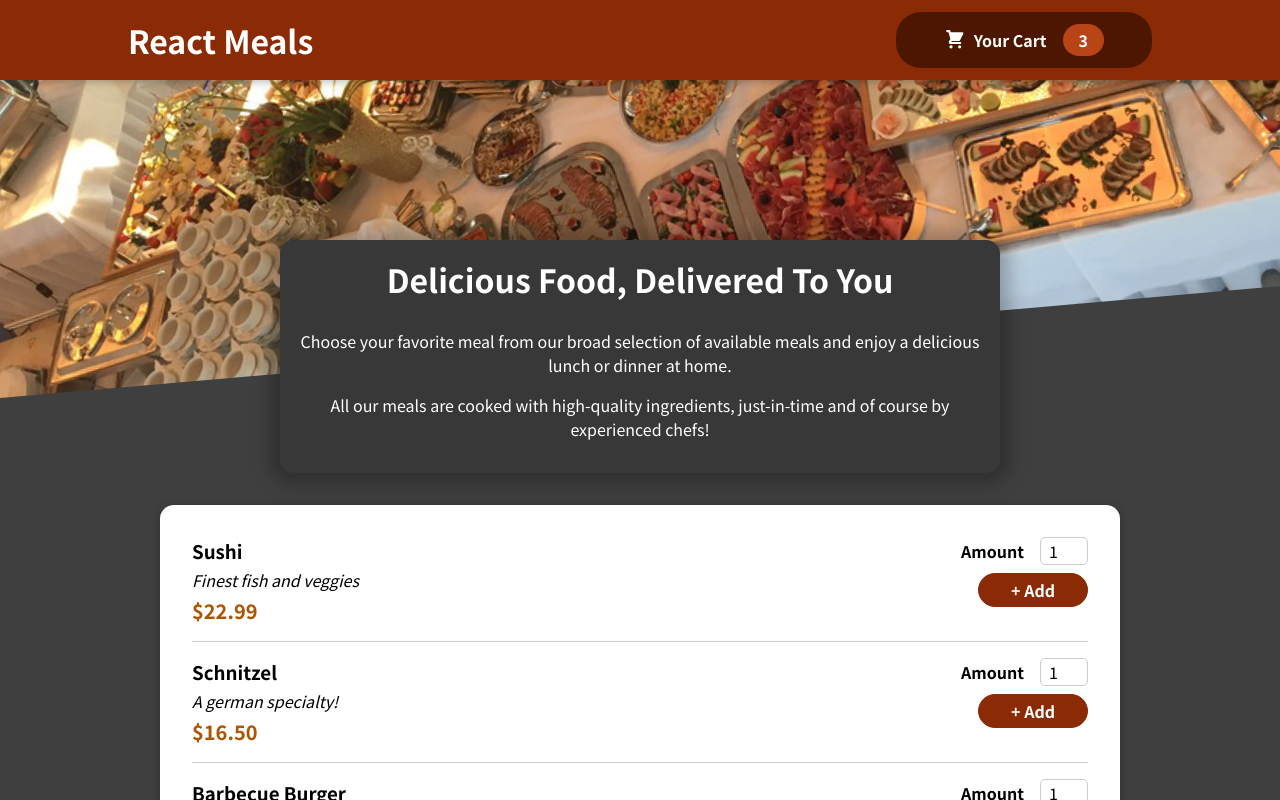
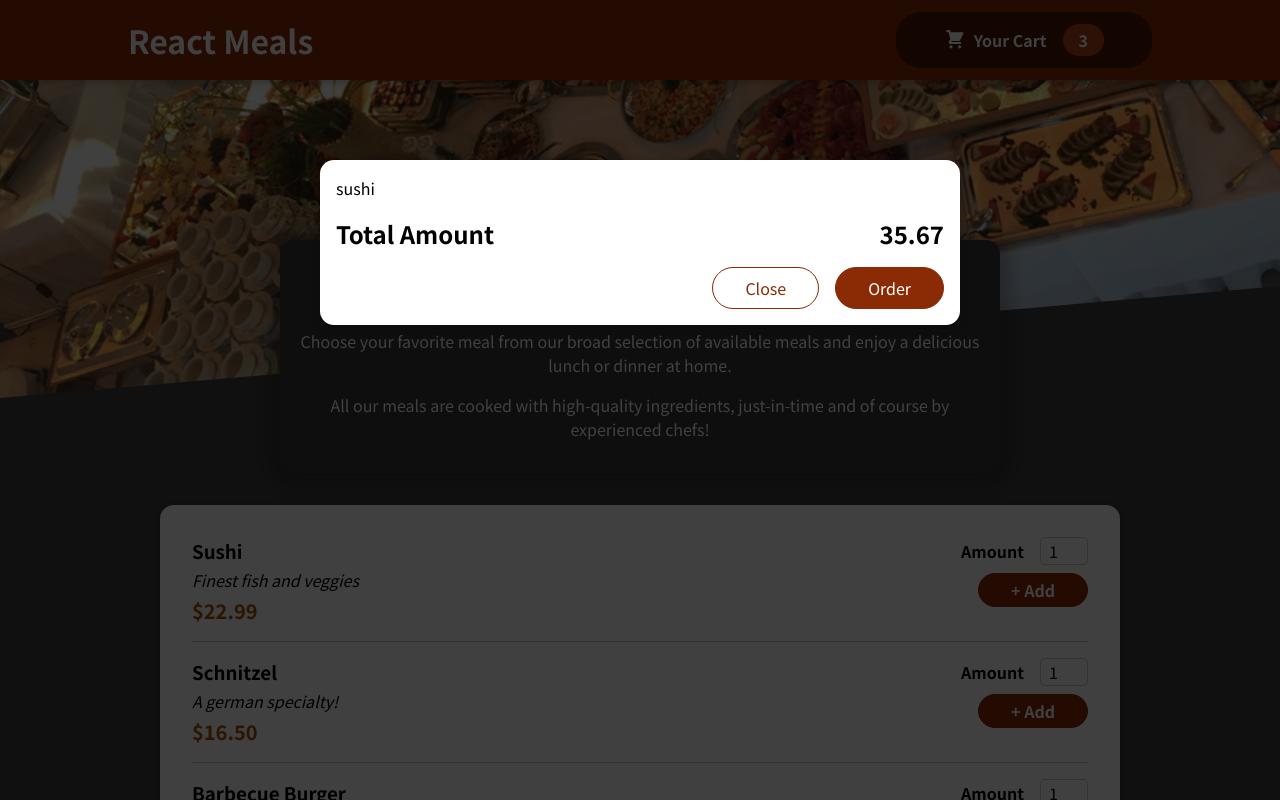
Before and after one commit to varshagm119/RestaurantAppUdemy, a React (Create React App) app: page / in a window 1280 px wide. Shown: the top 800 px of the page. Built offline with nearby package versions, Linux system fonts and the light colour scheme.

Commit message:
hard coded cart

```diff
--- a/public/index.html
+++ b/public/index.html
@@ -28,6 +28,7 @@
   </head>
   <body>
     <noscript>You need to enable JavaScript to run this app.</noscript>
+    <div id="overlays"></div>
     <div id="root"></div>
     <!--
       This HTML file is a template.
--- a/src/App.js
+++ b/src/App.js
@@ -1,10 +1,12 @@
 import React, {Fragment} from "react";
 import Header from './components/Layout/Header'
 import Meals from "./components/Meals/Meals";
-
+import Cart
+ from "./components/Cart/Cart";
 function App() {
   return (
     <Fragment>
+      <Cart />
       <Header />
       <Meals />
     </Fragment>
--- /dev/null
+++ b/src/components/Cart/Cart.js
@@ -0,0 +1,24 @@
+import classes from './Cart.module.css';
+import Modal from '../UI/Modal';
+
+const Cart = props => {
+    const cartItems = <ul className={classes['cart-items']}>{
+            [{id: 'c1', name: 'sushi', amount: 2, price: 12.99},].map((item)=> <li>{item.name}</li>)
+        }</ul>;
+
+    return (
+        <Modal>
+            {cartItems}
+            <div className={classes.total}>
+                <span>Total Amount</span>
+                <span>35.67</span>
+            </div>
+            <div className={classes.actions}>
+                <button className={classes['button--alt']}>Close</button>
+                <button className={classes.button}>Order</button>
+            </div>
+        </Modal>
+    )
+};
+
+export default Cart;
--- /dev/null
+++ b/src/components/Cart/Cart.module.css
@@ -0,0 +1,44 @@
+.cart-items {
+    list-style: none;
+    margin: 0;
+    padding: 0;
+  }
+
+  .total {
+    display: flex;
+    justify-content: space-between;
+    align-items: center;
+    font-weight: bold;
+    font-size: 1.5rem;
+    margin: 1rem 0;
+  }
+
+  .actions {
+    text-align: right;
+  }
+
+  .actions button {
+    font: inherit;
+    cursor: pointer;
+    background-color: transparent;
+    border: 1px solid #8a2b06;
+    padding: 0.5rem 2rem;
+    border-radius: 25px;
+    margin-left: 1rem;
+  }
+
+  .actions button:hover,
+  .actions button:active {
+    background-color: #5a1a01;
+    border-color: #5a1a01;
+    color: white;
+  }
+
+  .actions .button--alt {
+    color: #8a2b06;
+  }
+
+  .actions .button {
+    background-color: #8a2b06;
+    color: white;
+  }
--- /dev/null
+++ b/src/components/UI/Modal.js
@@ -0,0 +1,31 @@
+import classes from "./Modal.module.css";
+import { Fragment } from "react";
+import ReactDOM from "react-dom";
+
+const Backdrop = (props) => {
+  return <div className={classes.backdrop} />;
+};
+
+const ModalOverlay = (props) => {
+  return (
+    <div className={classes.modal}>
+      <div className={classes.content}>{props.children}</div>
+    </div>
+  );
+};
+
+const portalElement = document.getElementById("overlays");
+
+const Modal = (props) => {
+  return(
+  <Fragment>
+    {ReactDOM.createPortal(<Backdrop />, portalElement)}
+    {ReactDOM.createPortal(
+      <ModalOverlay>{props.children}</ModalOverlay>,
+      portalElement
+    )}
+  </Fragment>
+  );
+};
+
+export default Modal;
--- /dev/null
+++ b/src/components/UI/Modal.module.css
@@ -0,0 +1,40 @@
+.backdrop {
+    position: fixed;
+    top: 0;
+    left: 0;
+    width: 100%;
+    height: 100vh;
+    z-index: 20;
+    background-color: rgba(0, 0, 0, 0.75);
+  }
+
+  .modal {
+    position: fixed;
+    top: 20vh;
+    left: 5%;
+    width: 90%;
+    background-color: white;
+    padding: 1rem;
+    border-radius: 14px;
+    box-shadow: 0 2px 8px rgba(0, 0, 0, 0.25);
+    z-index: 30;
+    animation: slide-down 300ms ease-out forwards;
+  }
+
+  @media (min-width: 768px) {
+    .modal {
+      width: 40rem;
+      left: calc(50% - 20rem);
+    }
+  }
+
+  @keyframes slide-down {
+    from {
+      opacity: 0;
+      transform: translateY(-3rem);
+    }
+    to {
+      opacity: 1;
+      transform: translateY(0);
+    }
+  }
```
